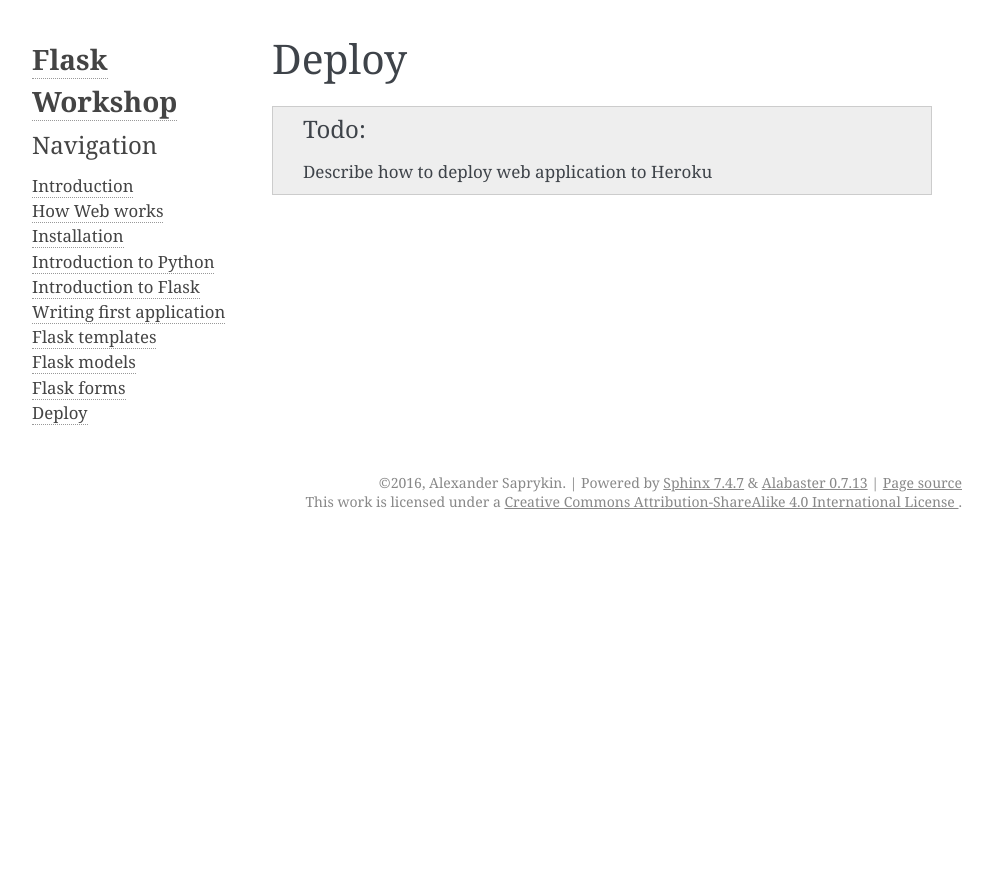
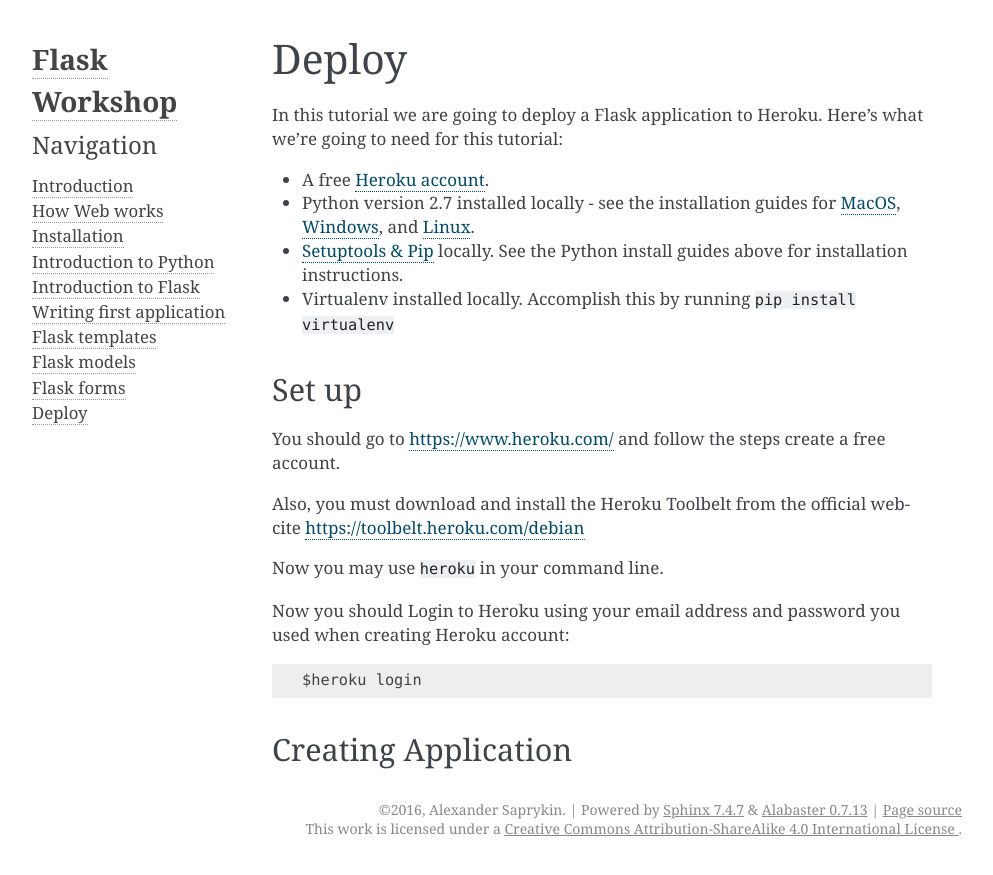
Before and after one commit to cutwater/FlaskWorkshop, a Sphinx documentation site: the page built from docs/deploy.rst, in a window 1280 px wide. Shown: the top 875 px of the page, without its empty margins (148-1141 px from the left). Built offline with Sphinx 7.4.7, drawn with Linux system fonts in a browser that asks for light colours.

Commit message:
Add description to Heroku

```diff
--- a/docs/deploy.rst
+++ b/docs/deploy.rst
@@ -2,4 +2,34 @@
 Deploy
 ======
 
-.. todo:: Describe how to deploy web application to Heroku
+
+In this tutorial we are going to deploy a Flask application to Heroku.
+Here's what we're going to need for this tutorial:
+
+* A free `Heroku account <https://signup.heroku.com/dc>`_.
+* Python version 2.7 installed locally - see the installation guides for
+  :ref:`install-macos`, :ref:`install-windows`, and :ref:`install-linux`.
+* :ref:`install-pip` locally. See the Python install guides above for
+  installation instructions.
+* Virtualenv installed locally. Accomplish this by running ``pip install virtualenv``
+
+
+Set up
+------
+
+You should go to `<https://www.heroku.com/>`_ and follow the steps create a free
+account.
+
+Also, you must download and install the Heroku Toolbelt from the official
+web-cite `<https://toolbelt.heroku.com/debian>`_
+
+Now you may use ``heroku`` in your command line.
+
+Now you should Login to Heroku using your email address and password you used
+when creating Heroku account::
+
+    $heroku login
+
+
+Creating Application
+--------------------
```
